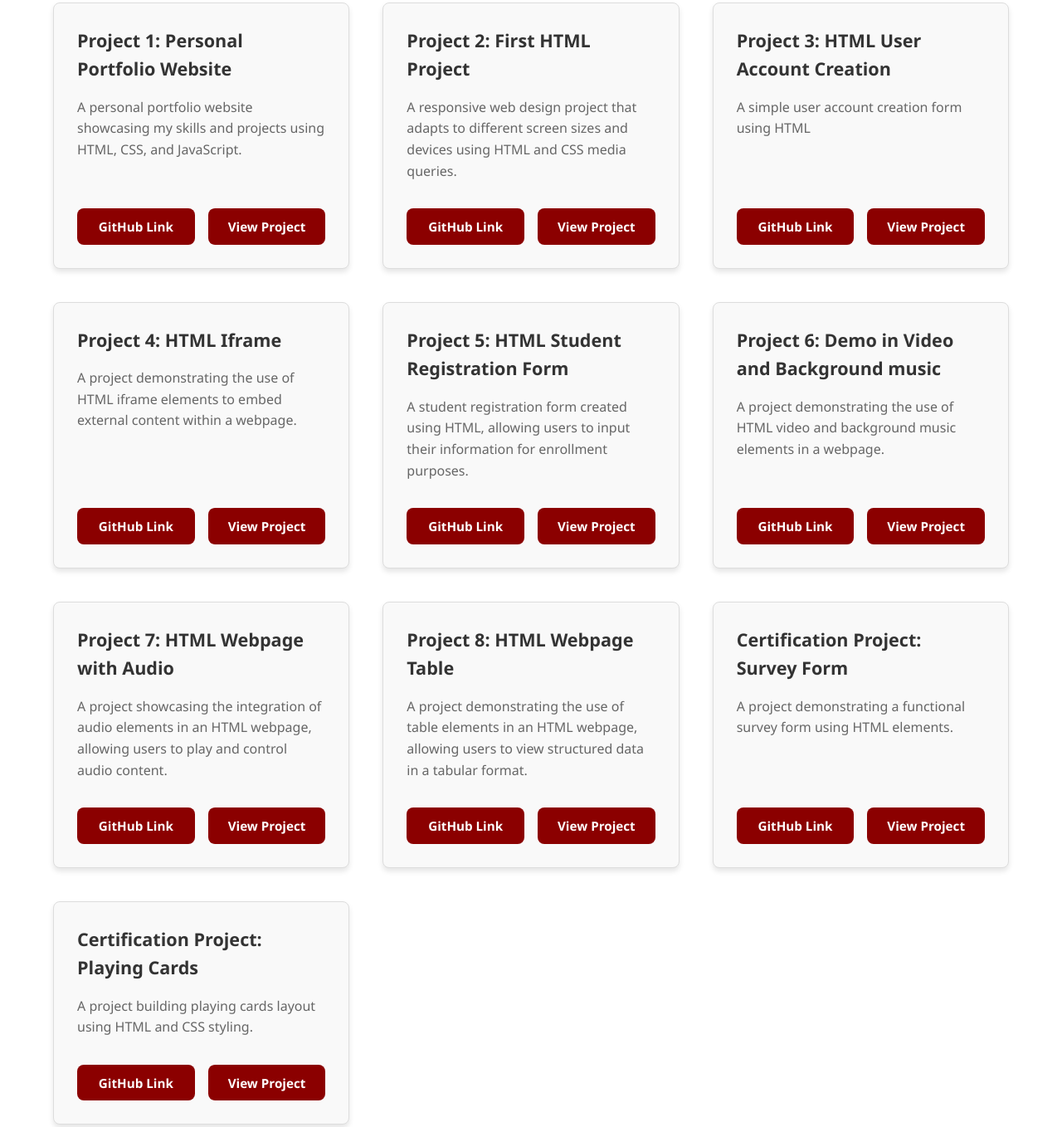
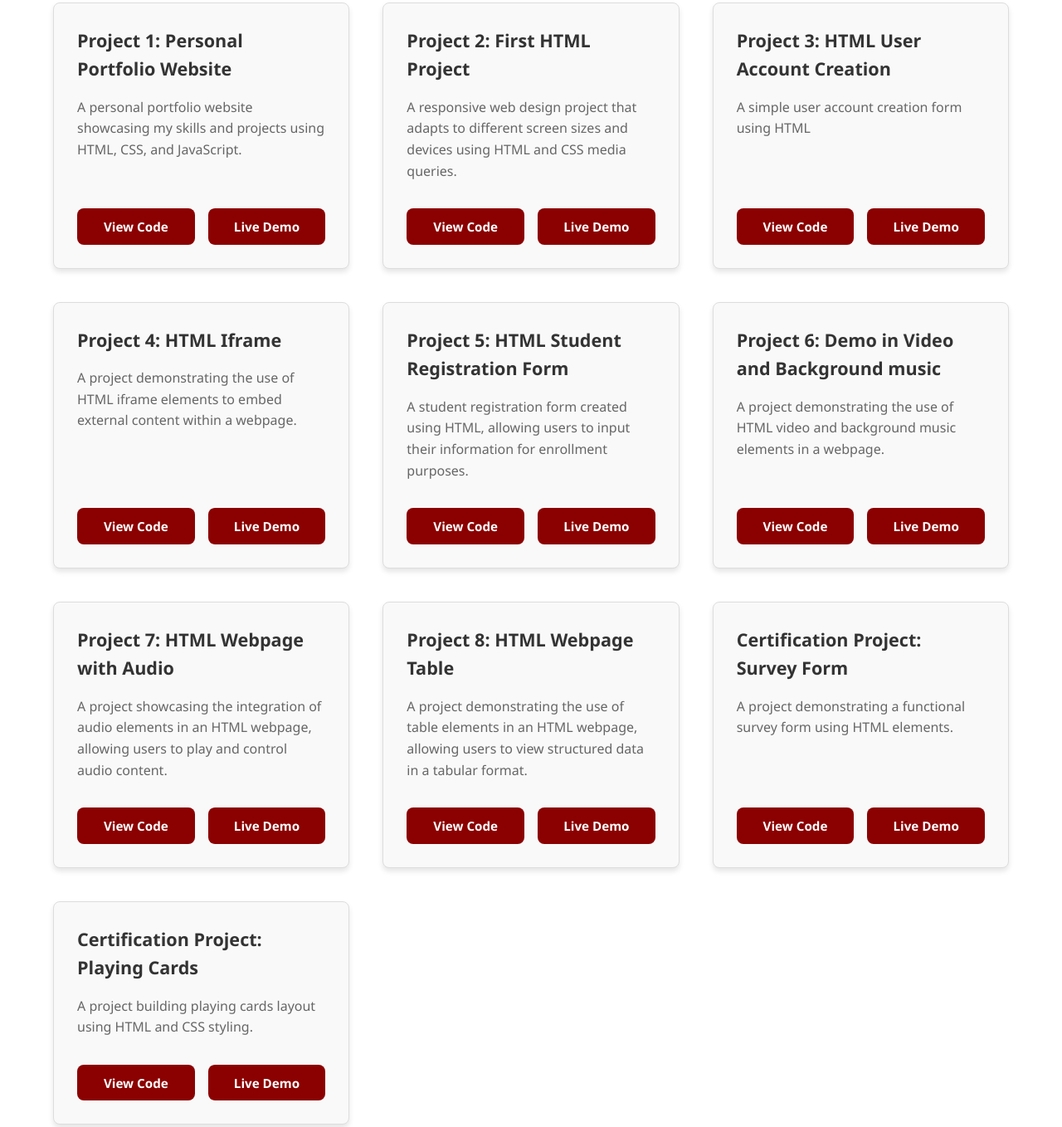
Before and after one commit to Lek1509/my-css-portfolio, a plain HTML site: page index.html in a window 1280 px wide. Shown: the part 1232-2590 px from the top of the page at 83% size. Drawn offline with Linux system fonts and the light colour scheme.

Commit message:
update index.html

```diff
--- a/index.html
+++ b/index.html
@@ -63,8 +63,8 @@
               <h3>Project 1: Personal Portfolio Website</h3>
               <p>A personal portfolio website showcasing my skills and projects using HTML, CSS, and JavaScript.</p>
               <div class="project-links">
-                <a href="https://github.com/Lek1509/My-HTML-portfolio" target="_blank">GitHub Link</a>
-                <a href="https://my-html-portfolio-lampaslexter.vercel.app/" target="_blank">View Project</a>
+                <a href="https://github.com/Lek1509/My-HTML-portfolio" target="_blank">View Code</a>
+                <a href="https://my-html-portfolio-lampaslexter.vercel.app/" target="_blank">Live Demo</a>
               </div>
             </article>
 
@@ -72,8 +72,8 @@
               <h3>Project 2: First HTML Project</h3>
               <p>A responsive web design project that adapts to different screen sizes and devices using HTML and CSS media queries.</p>
               <div class="project-links">
-                <a href="https://github.com/Lek1509/first-html-project" target="_blank">GitHub Link</a>
-                <a href="https://first-html-project-one.vercel.app/" target="_blank">View Project</a>
+                <a href="https://github.com/Lek1509/first-html-project" target="_blank">View Code</a>
+                <a href="https://first-html-project-one.vercel.app/" target="_blank">Live Demo</a>
               </div>
             </article>
 
@@ -81,8 +81,8 @@
               <h3>Project 3: HTML User Account Creation</h3>
               <p>A simple user account creation form using HTML</p>
               <div class="project-links">
-                <a href="https://github.com/Lek1509/html-user-account-creation-Lampas_Lexter" target="_blank">GitHub Link</a>
-                <a href="https://html-user-account-creation-lampas-l.vercel.app/" target="_blank">View Project</a>
+                <a href="https://github.com/Lek1509/html-user-account-creation-Lampas_Lexter" target="_blank">View Code</a>
+                <a href="https://html-user-account-creation-lampas-l.vercel.app/" target="_blank">Live Demo</a>
               </div>
             </article>
 
@@ -90,8 +90,8 @@
               <h3>Project 4: HTML Iframe</h3>
               <p>A project demonstrating the use of HTML iframe elements to embed external content within a webpage.</p>
               <div class="project-links">
-                <a href="https://github.com/Lek1509/html-IT-portal-iframe_Lampas_Lexter" target="_blank">GitHub Link</a>
-                <a href="https://html-it-portal-iframe-lampas-lexter.vercel.app/" target="_blank">View Project</a>
+                <a href="https://github.com/Lek1509/html-IT-portal-iframe_Lampas_Lexter" target="_blank">View Code</a>
+                <a href="https://html-it-portal-iframe-lampas-lexter.vercel.app/" target="_blank">Live Demo</a>
               </div>
             </article>
 
@@ -99,8 +99,8 @@
               <h3>Project 5: HTML Student Registration Form</h3>
               <p>A student registration form created using HTML, allowing users to input their information for enrollment purposes.</p>
               <div class="project-links">
-                <a href="https://github.com/Lek1509/html-student-registration-form-lampas-lexter" target="_blank">GitHub Link</a>
-                <a href="https://html-student-registration-form-lamp.vercel.app/" target="_blank">View Project</a>
+                <a href="https://github.com/Lek1509/html-student-registration-form-lampas-lexter" target="_blank">View Code</a>
+                <a href="https://html-student-registration-form-lamp.vercel.app/" target="_blank">Live Demo</a>
               </div>
             </article>
 
@@ -108,8 +108,8 @@
               <h3>Project 6: Demo in Video and Background music</h3>
               <p>A project demonstrating the use of HTML video and background music elements in a webpage.</p>
               <div class="project-links">
-                <a href="https://github.com/Lek1509/html-itproject-demo-lampas_lexter" target="_blank">GitHub Link</a>
-                <a href="https://html-itproject-demo-lampas-lexter.vercel.app/" target="_blank">View Project</a>
+                <a href="https://github.com/Lek1509/html-itproject-demo-lampas_lexter" target="_blank">View Code</a>
+                <a href="https://html-itproject-demo-lampas-lexter.vercel.app/" target="_blank">Live Demo</a>
               </div>
             </article>
 
@@ -117,8 +117,8 @@
               <h3>Project 7: HTML Webpage with Audio</h3>
               <p>A project showcasing the integration of audio elements in an HTML webpage, allowing users to play and control audio content.</p>
               <div class="project-links">
-                <a href="https://github.com/Lek1509/html-study-playlist-lampas-lexter" target="_blank">GitHub Link</a>
-                <a href="https://html-study-playlist-lampas-lexter.vercel.app/" target="_blank">View Project</a>
+                <a href="https://github.com/Lek1509/html-study-playlist-lampas-lexter" target="_blank">View Code</a>
+                <a href="https://html-study-playlist-lampas-lexter.vercel.app/" target="_blank">Live Demo</a>
               </div>
             </article>
 
@@ -126,8 +126,8 @@
               <h3>Project 8: HTML Webpage Table</h3>
               <p>A project demonstrating the use of table elements in an HTML webpage, allowing users to view structured data in a tabular format.</p>
               <div class="project-links">
-                <a href="https://github.com/Lek1509/html-IT-students-schedule-lampas-lexter" target="_blank">GitHub Link</a>
-                <a href="https://html-it-students-schedule-lampas-le.vercel.app/" target="_blank">View Project</a>
+                <a href="https://github.com/Lek1509/html-IT-students-schedule-lampas-lexter" target="_blank">View Code</a>
+                <a href="https://html-it-students-schedule-lampas-le.vercel.app/" target="_blank">Live Demo</a>
               </div>
             </article>
 
@@ -135,8 +135,8 @@
               <h3>Certification Project: Survey Form</h3>
               <p>A project demonstrating a functional survey form using HTML elements.</p>
               <div class="project-links">
-                <a href="https://github.com/Lek1509/html-Certification-Project-Survey-form_Lampas-Lexter" target="_blank">GitHub Link</a>
-                <a href="https://html-certification-project-survey-f.vercel.app/" target="_blank">View Project</a>
+                <a href="https://github.com/Lek1509/html-Certification-Project-Survey-form_Lampas-Lexter" target="_blank">View Code</a>
+                <a href="https://html-certification-project-survey-f.vercel.app/" target="_blank">Live Demo</a>
               </div>
             </article>
 
@@ -144,8 +144,8 @@
               <h3>Certification Project: Playing Cards</h3>
               <p>A project building playing cards layout using HTML and CSS styling.</p>
               <div class="project-links">
-                <a href="https://github.com/Lek1509/html-CertificationProject-Playing-Cards_Lampas_lexter" target="_blank">GitHub Link</a>
-                <a href="https://html-certification-project-playing.vercel.app/" target="_blank">View Project</a>
+                <a href="https://github.com/Lek1509/html-CertificationProject-Playing-Cards_Lampas_lexter" target="_blank">View Code</a>
+                <a href="https://html-certification-project-playing.vercel.app/" target="_blank">Live Demo</a>
               </div>
             </article>
           </div>
```
